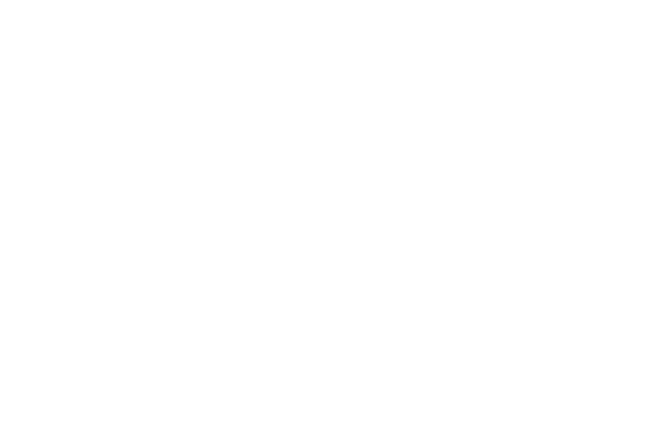
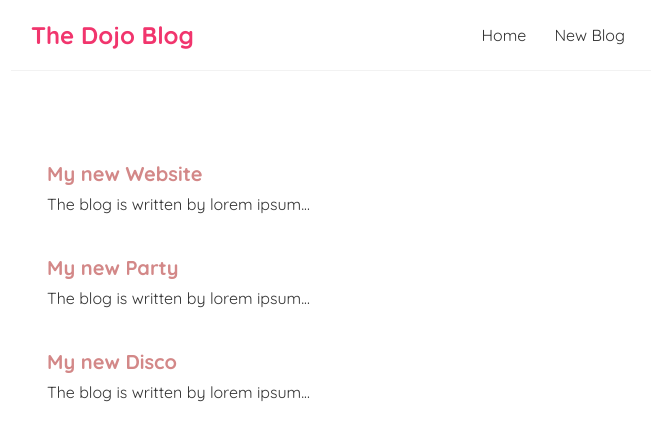
Before and after one commit to Rahul-Devloper/react-blog, a React (Create React App) app in the folder react-blog/: page / in a window 1280 px wide. Shown: the top 440 px of the page, without its empty margins (309-964 px from the left). Built offline with nearby package versions, Linux system fonts and the light colour scheme; the HTML template or start-up script is replaced by a standard one.

Commit message:
states in blogs

```diff
--- a/react-blog/src/App.css
+++ /dev/null
@@ -1,38 +0,0 @@
-.App {
-  text-align: center;
-}
-
-.App-logo {
-  height: 40vmin;
-  pointer-events: none;
-}
-
-@media (prefers-reduced-motion: no-preference) {
-  .App-logo {
-    animation: App-logo-spin infinite 20s linear;
-  }
-}
-
-.App-header {
-  background-color: #282c34;
-  min-height: 100vh;
-  display: flex;
-  flex-direction: column;
-  align-items: center;
-  justify-content: center;
-  font-size: calc(10px + 2vmin);
-  color: white;
-}
-
-.App-link {
-  color: #61dafb;
-}
-
-@keyframes App-logo-spin {
-  from {
-    transform: rotate(0deg);
-  }
-  to {
-    transform: rotate(360deg);
-  }
-}
--- a/react-blog/src/App.js
+++ b/react-blog/src/App.js
@@ -1,9 +1,13 @@
-import './App.css';
+import Navbar from './Navbar'
+import Home from './Home'
 
 function App() {
   return (
     <div className="App">
-
+     <Navbar />
+     <div className="content">
+       <Home />
+     </div>
     </div>
   );
 }
--- /dev/null
+++ b/react-blog/src/Home.js
@@ -0,0 +1,24 @@
+import React from 'react'
+import {useState} from 'react';
+
+const Home = () => {
+
+const [blogs, setBlogs] = useState([
+    {title: 'My new Website', body: 'lorem ipsum...', author: 'mario', id: 1},
+    {title: 'My new Party', body: 'lorem ipsum...', author: 'luigi', id: 2},
+    {title: 'My new Disco', body: 'lorem ipsum...', author: 'princess', id: 3}
+]);
+
+    return (
+        <div className="home">
+             {blogs.map((blog)=>(
+                 <div className="blog-preview" key={blog.id}>
+                     <h2>{blog.title}</h2>
+                     <p>The blog is written by {blog.body}</p>
+                 </div>
+             ))}
+        </div>
+    )
+}
+
+export default Home
--- /dev/null
+++ b/react-blog/src/Navbar.js
@@ -0,0 +1,15 @@
+import React from 'react'
+
+const Navbar = () => {
+    return (
+        <nav className = 'navbar'>
+            <h1>The Dojo Blog</h1>
+            <div className="links">
+                <a href="/">Home</a>
+                <a href="/create">New Blog</a>
+            </div>
+        </nav>
+    )
+}
+
+export default Navbar
--- a/react-blog/src/index.css
+++ b/react-blog/src/index.css
@@ -1,13 +1,49 @@
-body {
+@import url('https://fonts.googleapis.com/css2?family=Quicksand:wght@300;400;500;600;700&display=swap');
+
+/* base styles */
+* {
   margin: 0;
-  font-family: -apple-system, BlinkMacSystemFont, 'Segoe UI', 'Roboto', 'Oxygen',
-    'Ubuntu', 'Cantarell', 'Fira Sans', 'Droid Sans', 'Helvetica Neue',
-    sans-serif;
-  -webkit-font-smoothing: antialiased;
-  -moz-osx-font-smoothing: grayscale;
+  font-family: "Quicksand";
+  color: #333;
 }
-
-code {
-  font-family: source-code-pro, Menlo, Monaco, Consolas, 'Courier New',
-    monospace;
+.navbar {
+  padding: 20px;
+  display: flex;
+  align-items: center;
+  max-width: 600px;
+  margin: 0 auto;
+  border-bottom: 1px solid #f2f2f2;
 }
+.navbar h1 {
+  color: #f1356d;
+}
+.navbar .links {
+  margin-left: auto;
+}
+.navbar a {
+  margin-left: 16px;
+  text-decoration: none;
+  padding: 6px;
+}
+.navbar a:hover {
+  color: #f1356d;
+}
+.content {
+  max-width: 600px;
+  margin: 40px auto;
+  padding: 20px;
+}
+/* blog-preview */
+.blog-preview{
+  padding: 10px 16px;
+  margin: 20px 0;
+  border-bottom: 1px solid white;
+}
+.blog-preview:hover{
+  box-shadow: 1px 3px 5px rgba(0, 0, 0, 1);
+}
+.blog-preview h2{
+  font-size: 20px;
+  color: rgb(211, 136, 136);
+  margin-bottom: 8px;
+}
```
